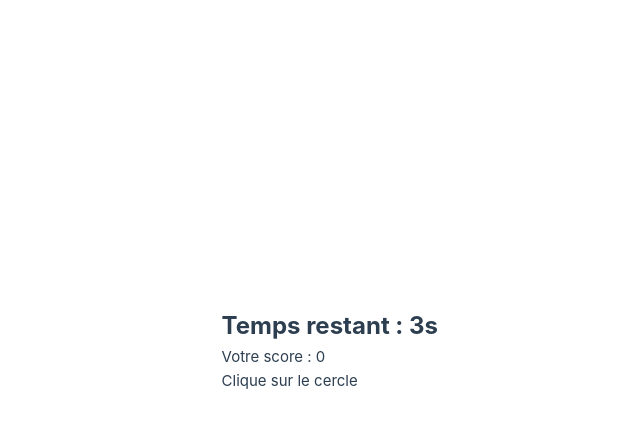
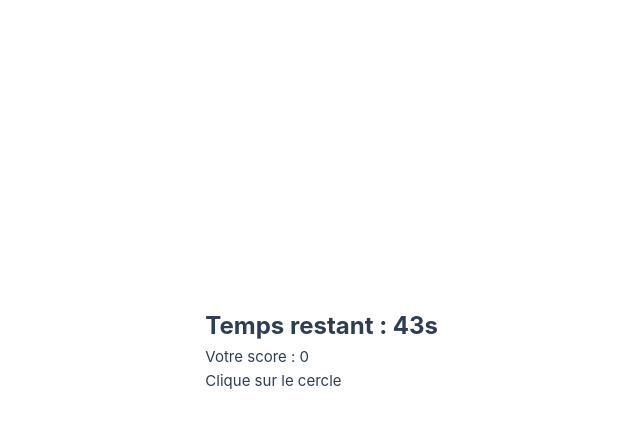
Before and after one commit to Julie-2605/app-color-rush, a Vue app: page / in a window 1280 px wide. Both pictures are taken after a click on the button "Start". Shown: the top 428 px of the page, without its empty margins (202-842 px from the left). Built offline with nearby package versions, Linux system fonts and the light colour scheme; the HTML template or start-up script is replaced by a standard one.

Commit message:
ERROR color

```diff
--- a/src/components/Circle.vue
+++ b/src/components/Circle.vue
@@ -1,33 +1,34 @@
 <script setup lang="ts">
-import { ref } from 'vue'
+import { ref, watchEffect } from 'vue'
 import { useGameStore } from '@/stores/gameStore'
 
-const props = defineProps<{
-  targetColor: string
-}>()
+const gameStore = useGameStore()
 
-const gameStore = useGameStore()
-const emit = defineEmits(['next-round'])
+const color = ref<string>('')
 
-const color = ref<string>(gameStore.getRandomColor())
+watchEffect(() => {
+  if (gameStore.targetColor) {
+    color.value = gameStore.getRandomColor()
+  }
+})
 
 function handleClick() {
-  if (color.value === props.targetColor) {
+  if (color.value === gameStore.targetColor) {
     gameStore.incrementScore()
   } else {
     gameStore.decrementScore()
   }
 
-  emit('next-round')
+  gameStore.setNewTargetColor()
 }
 </script>
 
 <template>
   <div
     class="circle"
-    :style="{ backgroundColor: color.value }"
+    :style="{ backgroundColor: color }"
     @click="handleClick"
-    :data-testid="`circle-${color.value}`"
+    :data-testid="`circle-${color}`"
   />
 </template>
 
--- a/src/components/Timer.vue
+++ b/src/components/Timer.vue
@@ -10,7 +10,7 @@ import { useGameStore } from '@/stores/gameStore'
 
 const gameStore = useGameStore()
 
-const timer = ref(5)
+const timer = ref(45)
 let intervalId: number | undefined
 
 onMounted(() => {
--- a/src/stores/gameStore.ts
+++ b/src/stores/gameStore.ts
@@ -5,6 +5,7 @@ export const useGameStore = defineStore('game', {
     gameStarted: false,
     gameOver: false,
     score: 0,
+    targetColor: '',
   }),
 
   actions: {
@@ -33,5 +34,8 @@ export const useGameStore = defineStore('game', {
 
         return colors[Math.floor(Math.random() * colors.length)];
     },
+    setNewTargetColor() {
+      this.targetColor = this.getRandomColor()
+    },
   }
 })
--- a/src/views/HomeView.vue
+++ b/src/views/HomeView.vue
@@ -1,26 +1,21 @@
 <script setup lang="ts">
+
 import { onMounted, ref } from 'vue'
+import { useGameStore } from '@/stores/gameStore'
+
 import Circle from '../components/Circle.vue'
 import GameOver from '../components/GameOver.vue'
 import ScorePanel from '../components/ScorePanel.vue'
 import StartMenu from '../components/StartMenu.vue'
 import Timer from '../components/Timer.vue'
 
-import { useGameStore } from '@/stores/gameStore'
+
 
 const gameStore = useGameStore()
 
-const targetColor = ref('')
-const circleKey = ref(0)
-
-function nextRound() {
-  targetColor.value = gameStore.getRandomColor()
-  circleKey.value++
-}
-
 onMounted(() => {
   if (gameStore.gameStarted) {
-    nextRound()
+    gameStore.setNewTargetColor()
   }
 })
 
@@ -32,10 +27,12 @@ onMounted(() => {
     <div v-if="gameStore.gameStarted" class="game-container">
       <Timer v-if=" gameStore.gameStarted && !gameStore.gameOver"/>
       <ScorePanel v-if="gameStore.gameStarted && !gameStore.gameOver"/>
-      <p v-if="gameStore.gameStarted && !gameStore.gameOver" class="instruction" data-testid="instruction">
-        Clique sur le cercle {{ targetColor.value }}
+
+      <p v-if="gameStore.gameStarted && !gameStore.gameOver" data-testid="instruction">
+        Clique sur le cercle <span data-testid="target-color">{{ gameStore.targetColor }}</span>
       </p>
-      <Circle :key="circleKey" :target-color="targetColor" @next-round="nextRound"/>
+
+      <Circle />
     </div>
     <div v-if="gameStore.gameOver && !gameStore.gameStarted" class="gameOver-container">
       <GameOver v-if="gameStore.gameOver"/>
```
Also changed, not shown: 2 other files (tests, documents, lock files or other folders).
